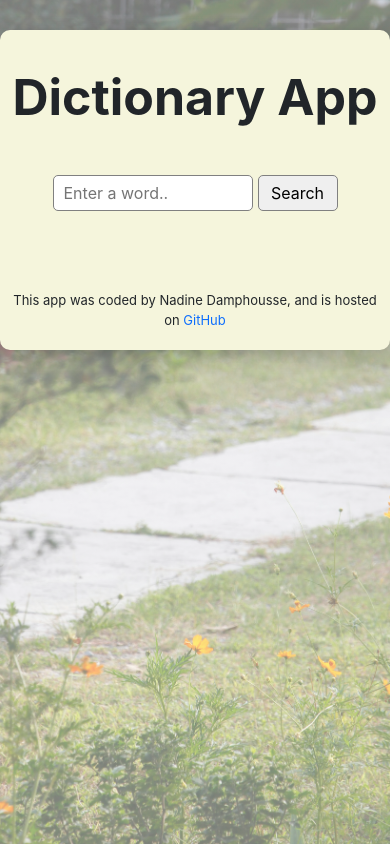
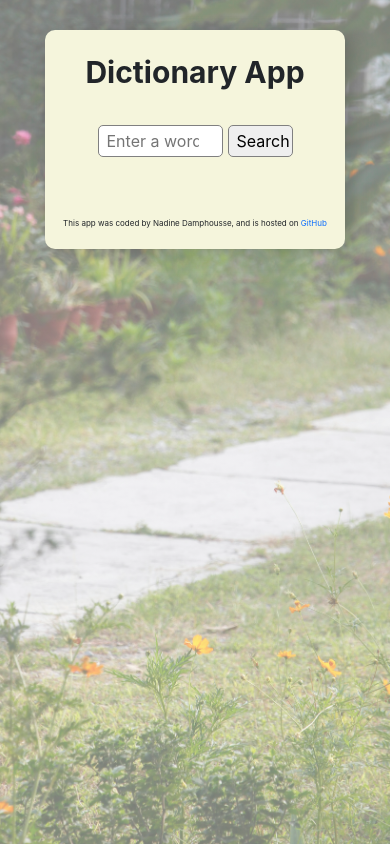
Before and after one commit to ndamph/dictionary-project, a React (Create React App) app: page / in a window 390 px wide. Built offline with nearby package versions, Linux system fonts and the light colour scheme.

Commit message:
Created media queries

```diff
--- a/src/App.css
+++ b/src/App.css
@@ -37,3 +37,17 @@
   max-width: 600px;
   box-shadow: 5px 5px 20px rgba(0, 0, 0, 0.2);
 }
+
+@media (max-width: 800px) {
+  .App .container {
+    max-width: 300px;
+  }
+  .App header {
+    font-size: 30px;
+    padding: 20px 0;
+  }
+  .App footer {
+    font-size: 8px;
+    margin: 20px 0;
+  }
+}
--- a/src/Dictionary.css
+++ b/src/Dictionary.css
@@ -16,3 +16,18 @@
 .Dictionary .submit-button {
   width: 80px;
 }
+
+@media (max-width: 800px) {
+  .Dictionary form {
+    margin-bottom: 30px;
+  }
+  .Dictionary input {
+    padding: 3px 8px;
+  }
+  .Dictionary .search-bar {
+    width: 125px;
+  }
+  .Dictionary .submit-button {
+    width: 65px;
+  }
+}
--- a/src/Examples.css
+++ b/src/Examples.css
@@ -3,3 +3,9 @@
   margin-left: 30px;
   padding-top: 5px;
 }
+
+@media (max-width: 800px) {
+  .Examples {
+    margin-left: 10px;
+  }
+}
--- a/src/Meanings.css
+++ b/src/Meanings.css
@@ -9,3 +9,12 @@
 .Meanings h5 {
   font-weight: bold;
 }
+
+@media (max-width: 800px) {
+  .Meanings h5 {
+    font-size: 18px;
+  }
+  .Meanings p {
+    font-size: 14px;
+  }
+}
--- a/src/Results.css
+++ b/src/Results.css
@@ -10,3 +10,12 @@
   opacity: 0.7;
   padding-left: 20px;
 }
+
+@media (max-width: 800px) {
+  .Results h1 {
+    font-size: 23px;
+  }
+  .Results h4 {
+    font-size: 18px;
+  }
+}
--- a/src/Synonyms.css
+++ b/src/Synonyms.css
@@ -3,15 +3,24 @@
 }
 
 .Synonyms ul {
-  display: inline;
+  display: inline-block;
   padding-left: 10px;
 }
 
 .Synonyms li {
-  display: inline;
+  display: inline-block;
 }
 
 .Synonyms p {
   display: inline;
   padding-left: 30px;
 }
+
+@media (max-width: 800px) {
+  .Synonyms {
+    font-size: 12px;
+  }
+  .Synonyms p {
+    padding: 0;
+  }
+}
```
